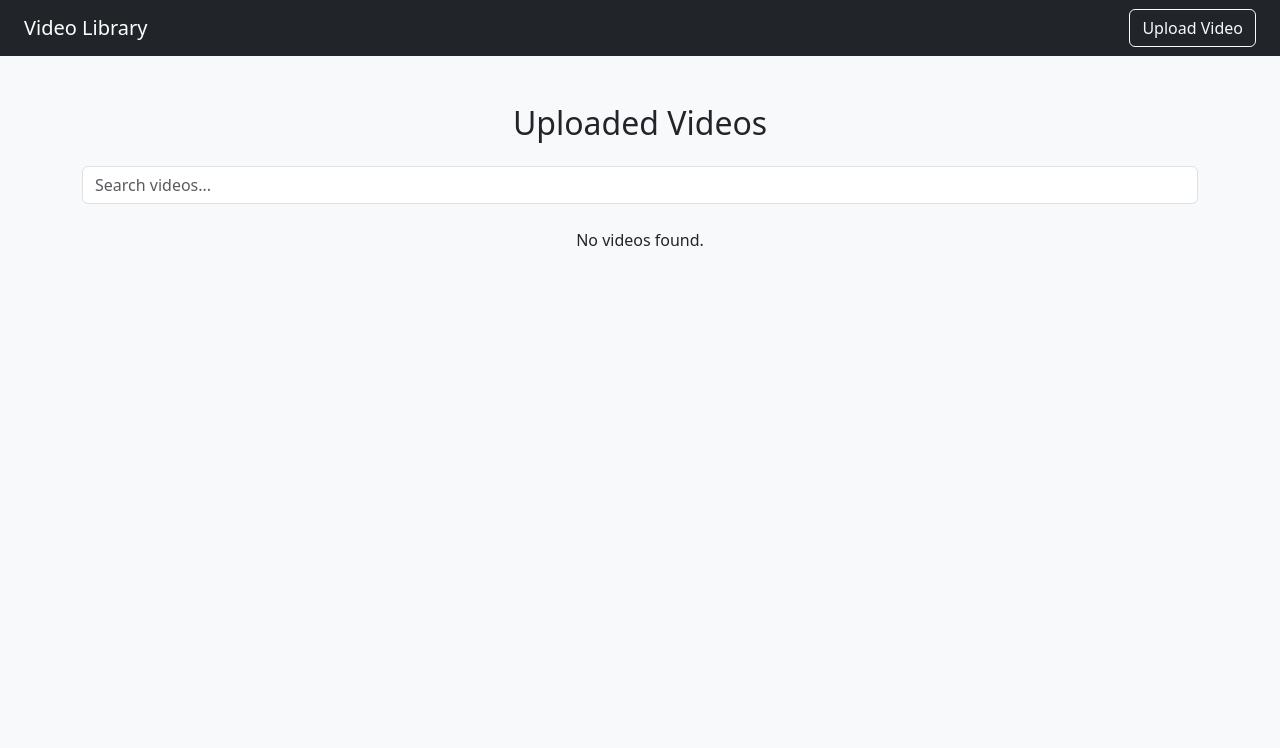
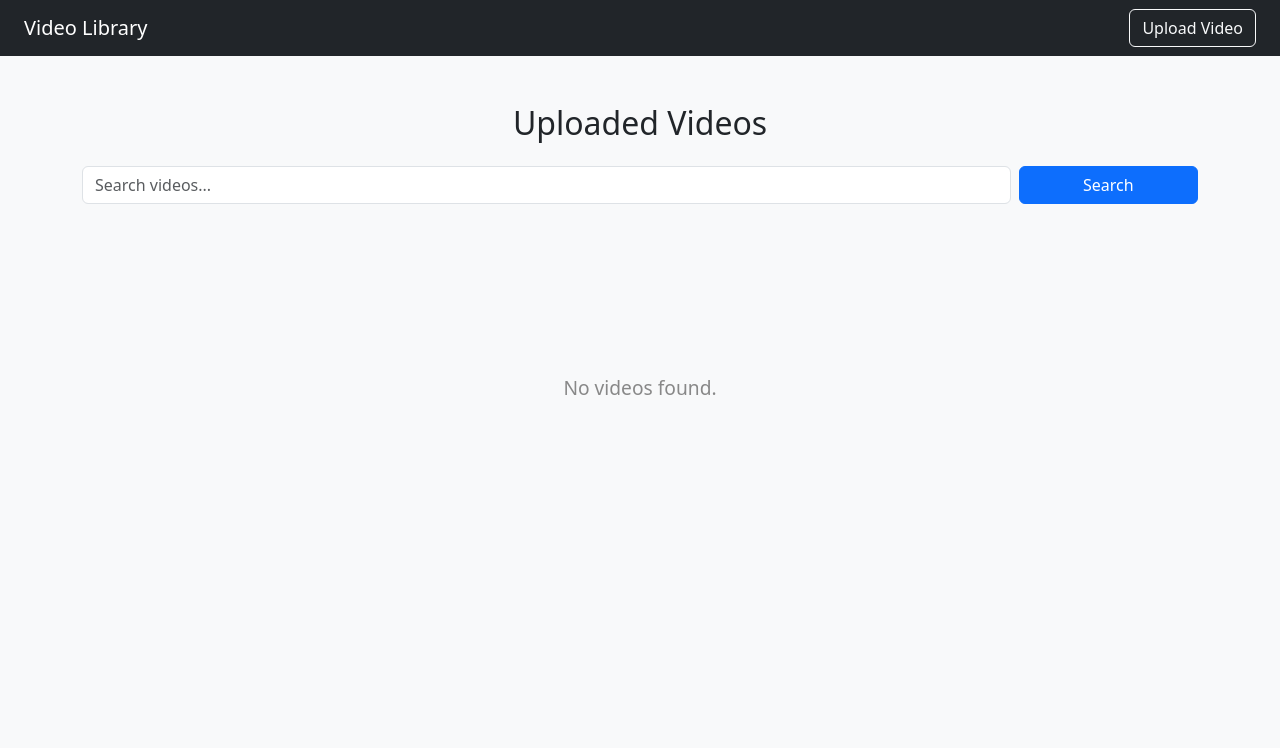
Before and after one commit to Prakhar0808/VideoPlayer, a Django app: page / in a window 1280 px wide. Shown: the top 748 px of the page. Run offline with Django 5.2, Linux system fonts and the light colour scheme; data comes from the database, SQL or seed files in the repository.

Commit message:
More UI improvements

```diff
--- a/videoplayer/player/templates/player/video_list.html
+++ b/videoplayer/player/templates/player/video_list.html
@@ -5,6 +5,20 @@
     <meta charset="UTF-8">
     <title>Video Library</title>
     <link href="https://cdn.jsdelivr.net/npm/bootstrap@5.3.0/dist/css/bootstrap.min.css" rel="stylesheet">
+    <style>
+        .card:hover {
+            transform: scale(1.02);
+            transition: transform 0.2s ease;
+        }
+        .no-videos {
+            height: 40vh;
+            display: flex;
+            align-items: center;
+            justify-content: center;
+            font-size: 1.2rem;
+            color: #888;
+        }
+    </style>
 </head>
 <body class="bg-light">
 
@@ -17,8 +31,13 @@
     <h2 class="mb-4 text-center">Uploaded Videos</h2>
 
     <!-- Search Form -->
-    <form method="get" class="mb-4">
-        <input type="text" name="q" class="form-control" placeholder="Search videos..." value="{{ query }}">
+    <form method="get" class="row g-2 mb-4">
+        <div class="col-md-10">
+            <input type="text" name="q" class="form-control" placeholder="Search videos..." value="{{ query }}">
+        </div>
+        <div class="col-md-2">
+            <button type="submit" class="btn btn-primary w-100">Search</button>
+        </div>
     </form>
 
     {% if videos %}
@@ -26,9 +45,11 @@
             {% for video in videos %}
                 <div class="col">
                     <div class="card shadow-sm h-100">
-                        <video controls class="card-img-top" height="240">
-                            <source src="{{ video.video_file.url }}" type="video/mp4">
-                        </video>
+                        <div class="ratio ratio-16x9">
+                            <video controls>
+                                <source src="{{ video.video_file.url }}" type="video/mp4">
+                            </video>
+                        </div>
                         <div class="card-body">
                             <h5 class="card-title">{{ video.title }}</h5>
                             <p class="card-text"><small class="text-muted">Uploaded on {{ video.uploaded_at|date:"M d, Y" }}</small></p>
@@ -55,7 +76,7 @@
             </ul>
         </nav>
     {% else %}
-        <p class="text-center">No videos found.</p>
+        <div class="no-videos text-center">No videos found.</div>
     {% endif %}
 </div>
 
```
